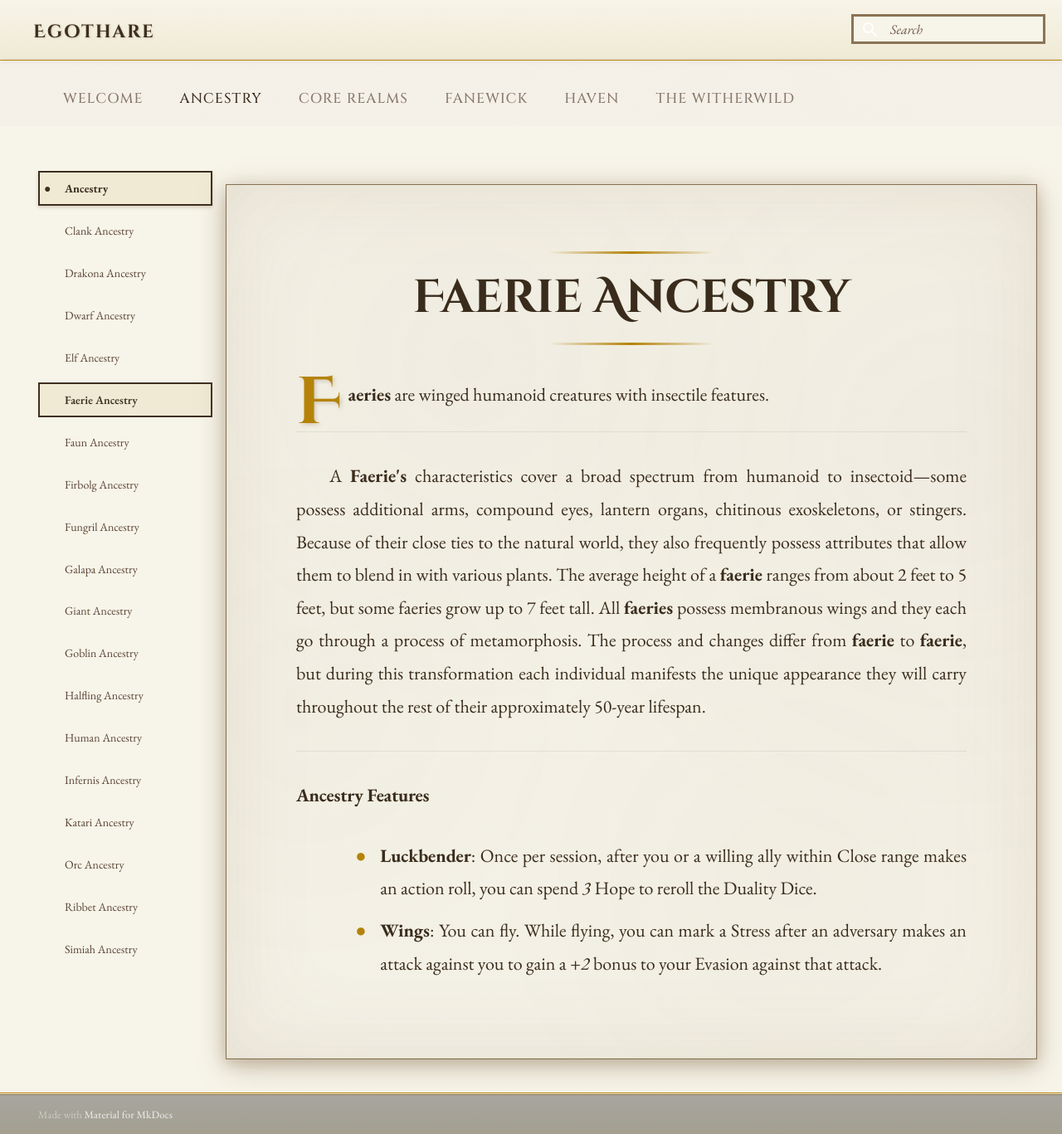
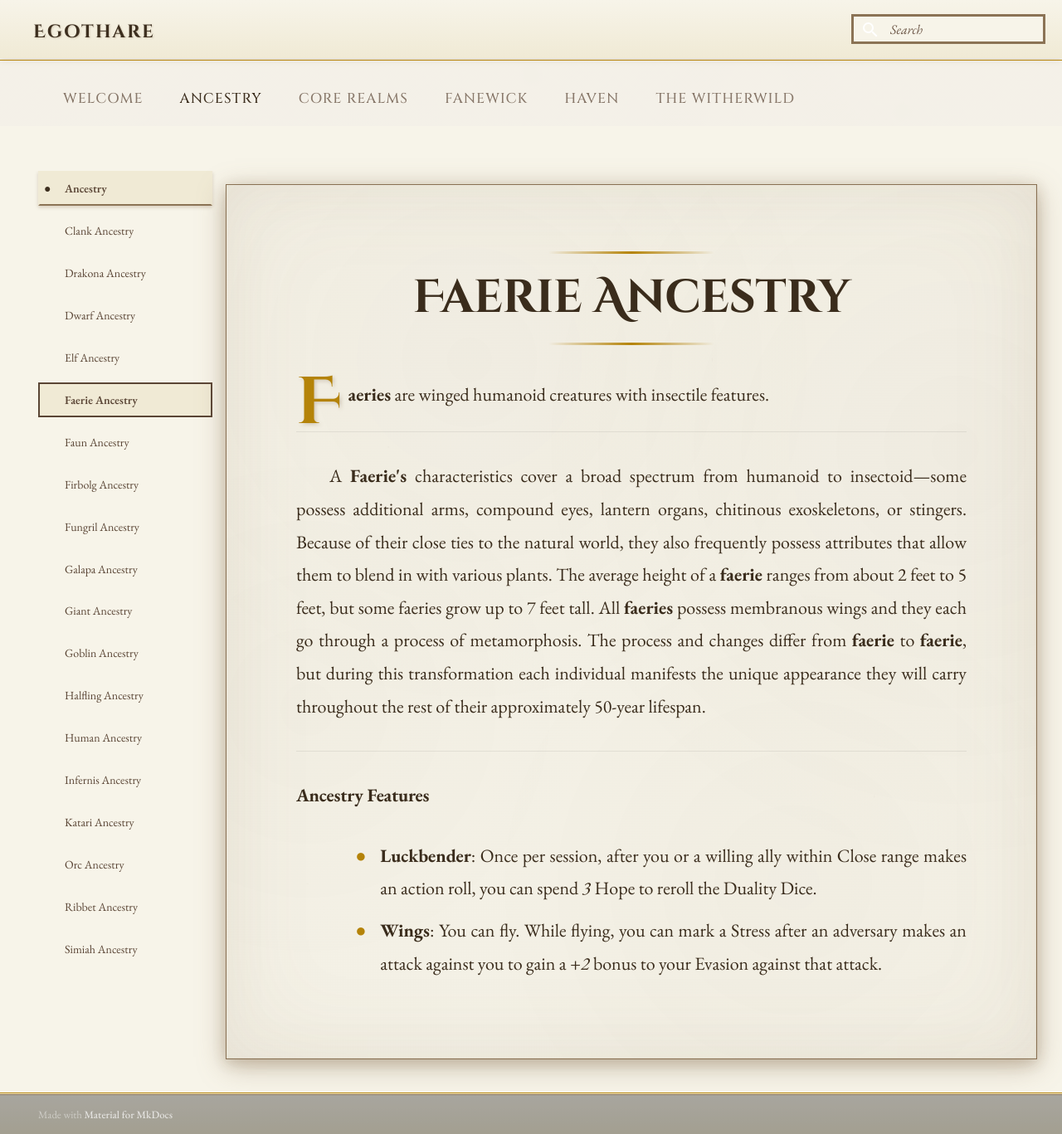
Before and after one commit to saurbre8/Egothare, an MkDocs documentation site: the page built from docs/Ancestry/Faerie Ancestry.md, in a window 1280 px wide. Shown: the whole page at 83% size. Built offline with MkDocs 1.6.1 and Material for MkDocs 9.7.7, drawn with Linux system fonts in a browser that asks for light colours.

Commit message:
Styling is better for tabbing

```diff
--- a/docs/stylesheets/extra.css
+++ b/docs/stylesheets/extra.css
@@ -474,9 +474,9 @@
 
 /* Navigation link hover effects */
 .md-nav__link:hover:not(.md-nav__link--active):not([data-md-state="blur"]):not([aria-current="page"]) {
-  background: rgba(184, 134, 11, 0.1);   /* Subtle gold highlight */
+  background: rgba(184, 134, 11, 0.1);
   color: var(--ink-dark);
-  transform: none;                        /* Disable default Material animations */
+  transform: none;
   box-shadow: inset 0 0 0 1px rgba(184, 134, 11, 0.3);
 }
 
@@ -487,7 +487,6 @@
   left: 0.5rem;
   top: 50%;
   transform: translateY(-50%);
-  color: var(--accent-gold);
   font-size: 0.8em;
 }
 
@@ -501,8 +500,8 @@
 .md-nav__item--active > .md-nav__link,
 .md-nav__item .md-nav__link[aria-current="page"] {
   background: var(--paper-bg-dark) !important;  /* Light ink background */
-  color: var(--ink-dark) !important;
-  border: 2px solid var(--ink-dark) !important;   /* Strong border */
+  color: var(--ink-medium) !important;
+  border: 2px solid var(--ink-medium) !important;   /* Strong border */
   font-weight: 600 !important;
   position: relative;
   padding-left: 1.5rem !important;
@@ -513,7 +512,7 @@
 .md-nav__item--section > .md-nav__link[data-md-state="blur"]::before,
 .md-nav__item--active.md-nav__item--section > .md-nav__link::before,
 .md-nav__item--section .md-nav__link[aria-current="page"]::before {
-  content: "●";                           /* Solid bullet for sections */
+  content: "●";
   position: absolute;
   left: 0.25rem;
   top: 50%;
@@ -536,13 +535,25 @@
 .md-nav__item--active.md-nav__item--section > .md-nav__link,
 .md-nav__item--section > .md-nav__link--active {
   background: var(--paper-bg) !important;
-  background-color: #f0ead5 !important;  /* Slightly darker paper */
+  background-color: #f0ead5 !important;
   color: var(--ink-dark) !important;
   border: 2px solid var(--ink-dark) !important;
   box-shadow: 0 2px 4px rgba(139, 115, 85, 0.3) !important;
   font-weight: 700 !important;
   opacity: 1 !important;
 }
+
+/* Styling for non-active folder/section items */
+.md-nav__item--section > .md-nav__link:not(.md-nav__link--active):not([data-md-state="blur"]):not([aria-current="page"]) {
+
+  color: var(--ink-medium) !important;  /* Normal text color */
+  border-bottom: 2px solid var(--border-brown) !important;  /* Grey underline */
+  border-top: 2px solid transparent !important;  /* Transparent top border for consistency */
+  border-left: 2px solid transparent !important;  /* Transparent left border for consistency */
+  border-right: 2px solid transparent !important;  /* Transparent right border for consistency */
+  font-weight: 600 !important;
+}
+
 
 /* ===================================================================
    12. SIDEBAR LAYOUT
--- a/mkdocs.yml
+++ b/mkdocs.yml
@@ -30,7 +30,6 @@
   features:
     - navigation.tabs
     - navigation.sections
-    - navigation.expand
     - navigation.top
     - search.highlight
     - search.share
```
